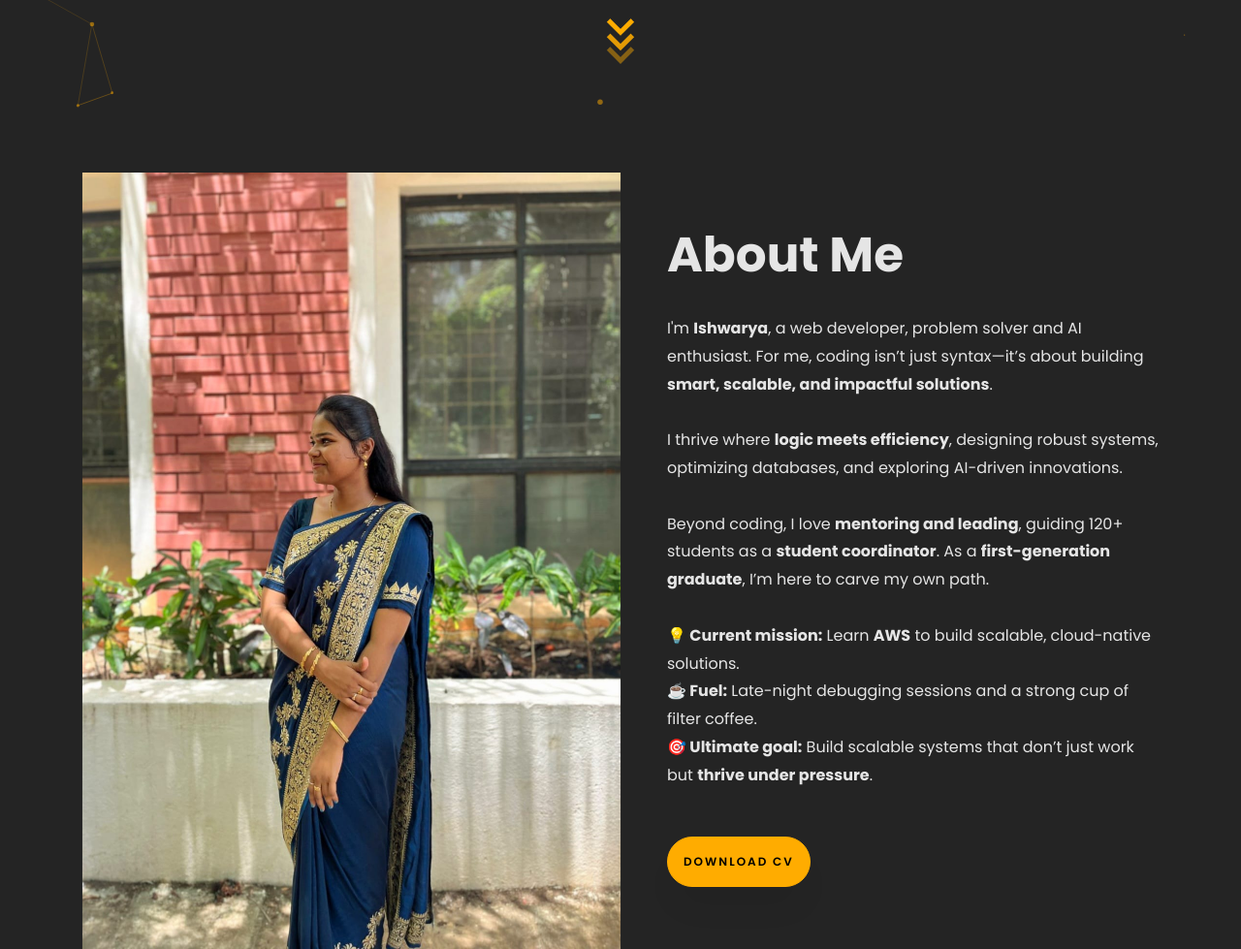
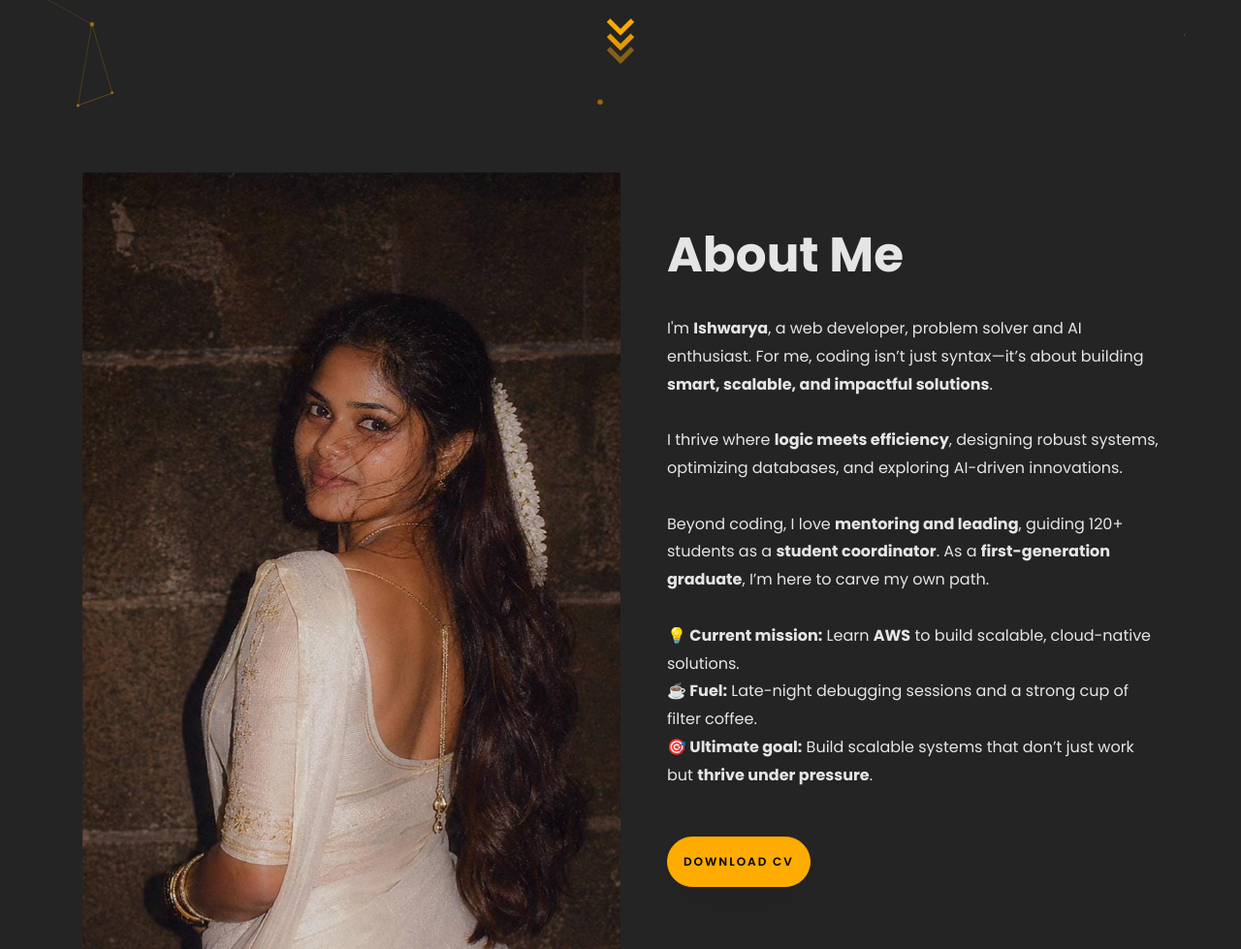
Before and after one commit to Ishwaryaprogrammer/Portfolio, a plain HTML site: page index.html in a window 1280 px wide. Shown: the part 622-1601 px from the top of the page at 97% size. Drawn offline with nearby package versions, Linux system fonts and the light colour scheme; files whose address does not match are found by name.

Commit message:
Update index.html

```diff
--- a/index.html
+++ b/index.html
@@ -127,7 +127,7 @@
               <div class="overlay"></div>
               <div
                 class="img d-flex align-self-stretch align-items-center"
-                style="background-image: url(images/image.png)"
+                style="background-image: url(images/image.jpeg)"
               ></div>
             </div>
           </div>
```
